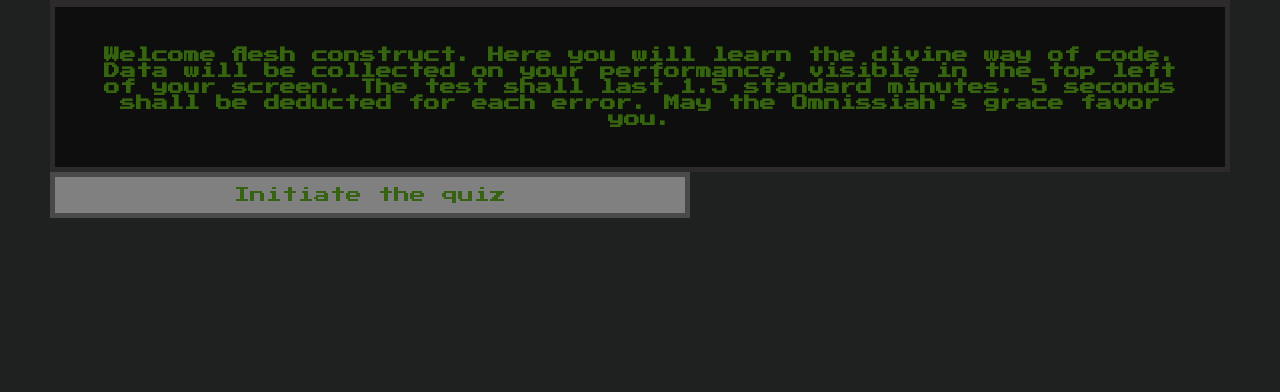
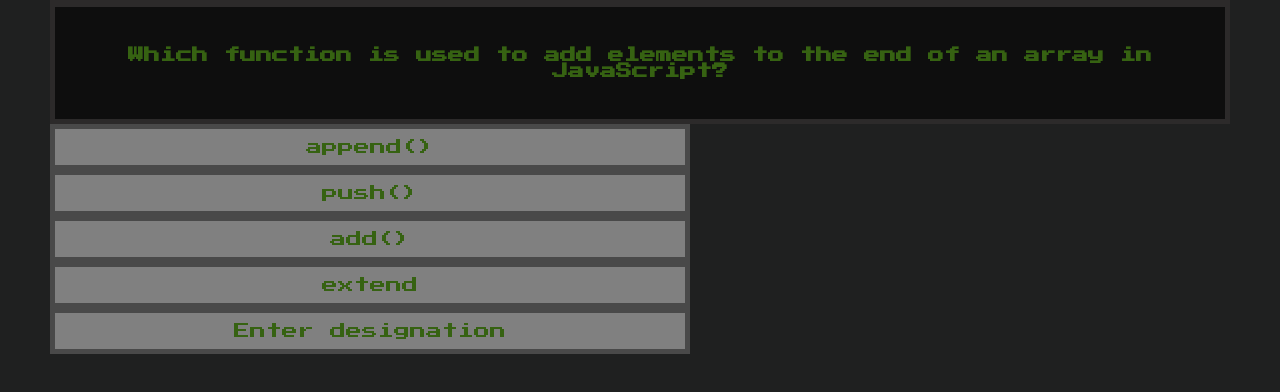
Before and after one commit to Widewanderer/Coding-Quiz-, a plain HTML site: page index.html in a window 1280 px wide. Both pictures are taken after a click on the button "Initiate the quiz". Shown: the part 200-592 px from the top of the page. Drawn offline with Linux system fonts and the light colour scheme.

Commit message:
added startQuiz() and nextQuestion() functions, currently completing delete old questions functionality

```diff
--- a/assets/script.js
+++ b/assets/script.js
@@ -1,10 +1,144 @@
-var questions = document.querySelector("main-text");
-// change "title to questions "
+var mainText = document.querySelector("#main-text");
+var answerButtons = document.querySelector("#buttons-q"); // works if I used created buttons?
+var startButton = document.querySelector("#button-main");
 
-questions.textContent = "Hello Slava";
+// Button features
 
-// DOM manipulation
+// use function at start and end of quiz. Combine with event lister for initiate quiz & quiz end.
+function buttonToggleHidden(element) {
+  if (element.hasAttribute("hidden")) {
+    element.removeAttribute("hidden");
+  } else {
+    console.log("Hej");
+    element.style.display = "none";
+    // element.hidden = true;
+  }
+}
+
+// var button = document.createElement("button");
+// button.innerText = ""; // insert text wtih
+
+// Questions section
+var questions = [
+  {
+    question:
+      "Which function is used to add elements to the end of an array in JavaScript?",
+    choices: ["append()", "push()", "add()", "extend"],
+    answer: "push()",
+  },
+  {
+    question: "How do you write a single-line comment in JavaScript?",
+    choices: [
+      "//This is a comment",
+      "<!--This is a comment-->",
+      "/* This is a comment */",
+      "*! This is a comment !*",
+    ],
+    answer: "// This is a comment",
+  },
+  {
+    question:
+      "What is the purpose of the 'addEventListener' method in JavaScript?",
+    choices: [
+      "To attach an event handler function to an HTML element",
+      "To create a new HTML element dynamically",
+      "To link external JavaScript files to an HTML page",
+      " To execute a function repeatedly at a fixed time interval",
+    ],
+    answer: "To attach an event handler function to an HTML element",
+  },
+  {
+    question:
+      "What is the correct way to check if a variable 'x' is of type 'string' in JavaScript?",
+    choices: [
+      'typeof(x) === "string"',
+      'x.typeOf === "string"',
+      " x instanceof String",
+      'x.type === "string"',
+    ],
+    answer: 'typeof(x) === "string"',
+  },
+  {
+    question:
+      "Which built-in method is used to sort elements in an array in JavaScript?",
+    choices: ["arrange()", "order(), sort(), organize()"],
+    answer: "sort()",
+  },
+  {
+    question:
+      "How can you prevent the default behavior of a link click using JavaScript?",
+    choices: [
+      "event.preventDefault()",
+      "link.cancelDefault()",
+      "stopDefaultAction(),preventLinkClick()",
+    ],
+    answer: "event.preventDefault()",
+  },
+  {
+    question:
+      'In JavaScript, what is the purpose of the "try...catch" statement?',
+    choices: [
+      "To create loop and iterations",
+      "To handle exceptions and errors",
+      "To define conditional statements",
+      "To declare variables with block scope",
+    ],
+    answer: "To handle exceptions and errors",
+  },
+  {
+    question:
+      "Which operator is used to concatenate two strings in JavaScript?",
+    choices: ["&", "+", "||", "~~"],
+    answer: "+",
+  },
+  {
+    question:
+      "What method is used to remove the last element from an array in JavaScript",
+    choices: ["pop()", "shift()", "remove()", "slice()"],
+    answer: "pop()",
+  },
+  {
+    question: 'What does the "this" keyword refer to in JavaScript?',
+    choices: [
+      "The current date and time",
+      "The global window object",
+      "The HTML document itself, The context where the function is called",
+    ],
+    answer: "The context where the function is called",
+  },
+];
+
+// Button Events
+var index = 0;
+startButton.addEventListener("click", startQuiz);
+
+// start quiz funtion
+function startQuiz() {
+  buttonToggleHidden(startButton);
+  nextQuestion();
+}
+
+function nextQuestion() {
+  mainText.textContent = questions[index].question;
+  // answerButtons.textContent= questions[index].choices[0];
+  for (let i = 0; i < 4; i++) {
+    var button = document.createElement("button");
+    button.textContent = questions[index].choices[i];
+    answerButtons.append(button);
+    button.addEventListener("click", () => {
+      index++;
+      nextQuestion();
+    });
+  }
+
+  // button.addEventListener("click", choseWisely)
+  //attach event listener to button variable on 'click' set = function
+  // check anwer and use index +1
+  // then call on funtion againg (next question)
+  //apend the button in the varibale answerButtons    +++++
+}
+
+function chooseAQuestion() {}
+
 // timer for countdown clock with event (loose 5 seconds for incorect answer)
 // local storage for high scores
-
-main-textH3.textContent = "Hello Slava";
--- a/index.html
+++ b/index.html
@@ -25,18 +25,19 @@
       <h3 id="main-text">
         Welcome flesh construct. Here you will learn the divine way of code.
         Data will be collected on your performance, visible in the top left of
-        your screen. The test shall last 1.5 standard minutes. 5 seconds shall
-        be deducted for each error. May the Omnissiah's grace favor you.
+        your screen. The test shall last 1 standard minutes. 5 seconds shall be
+        deducted for each error. May the Omnissiah's grace favor you.
       </h3>
     </section>
     <section>
-      <div id="buttons-q" hidden>
-        <button type="button1">Q1</button>
+      <div id="buttons-q">
+        <!-- <button type="button1">Q1</button>
         <button type="button2">Q2</button>
         <button type="button3">Q3</button>
-        <button type="button4">Q4</button>
+        <button type="button4">Q4</button> -->
       </div>
-      <button type="button-main">Initiate the quiz</button>
+      <button id="button-main">Initiate the quiz</button>
+      <button id="button-scores" hidden>Enter designation</button>
     </section>
     <footer></footer>
     <script src="./assets/script.js"></script>
```
